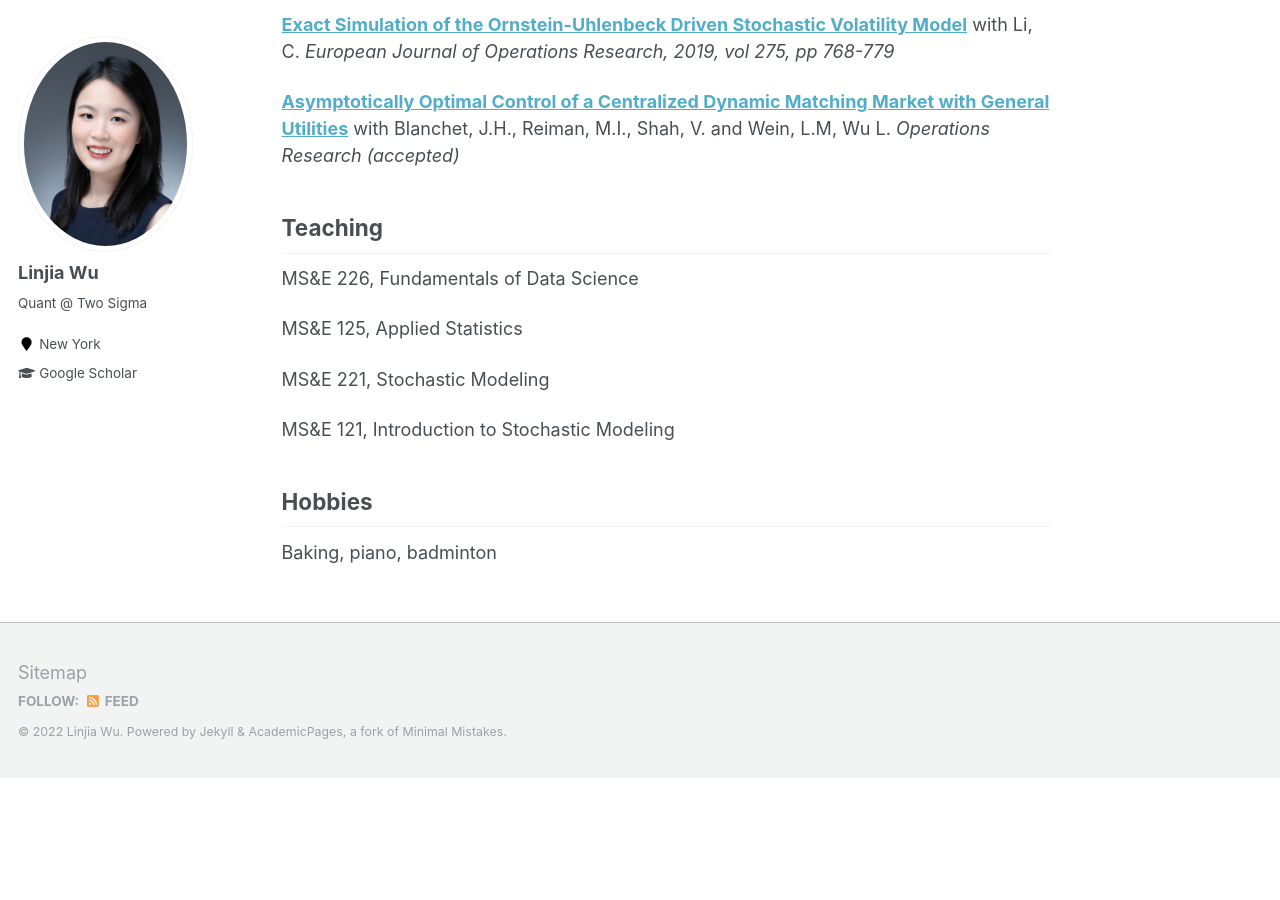
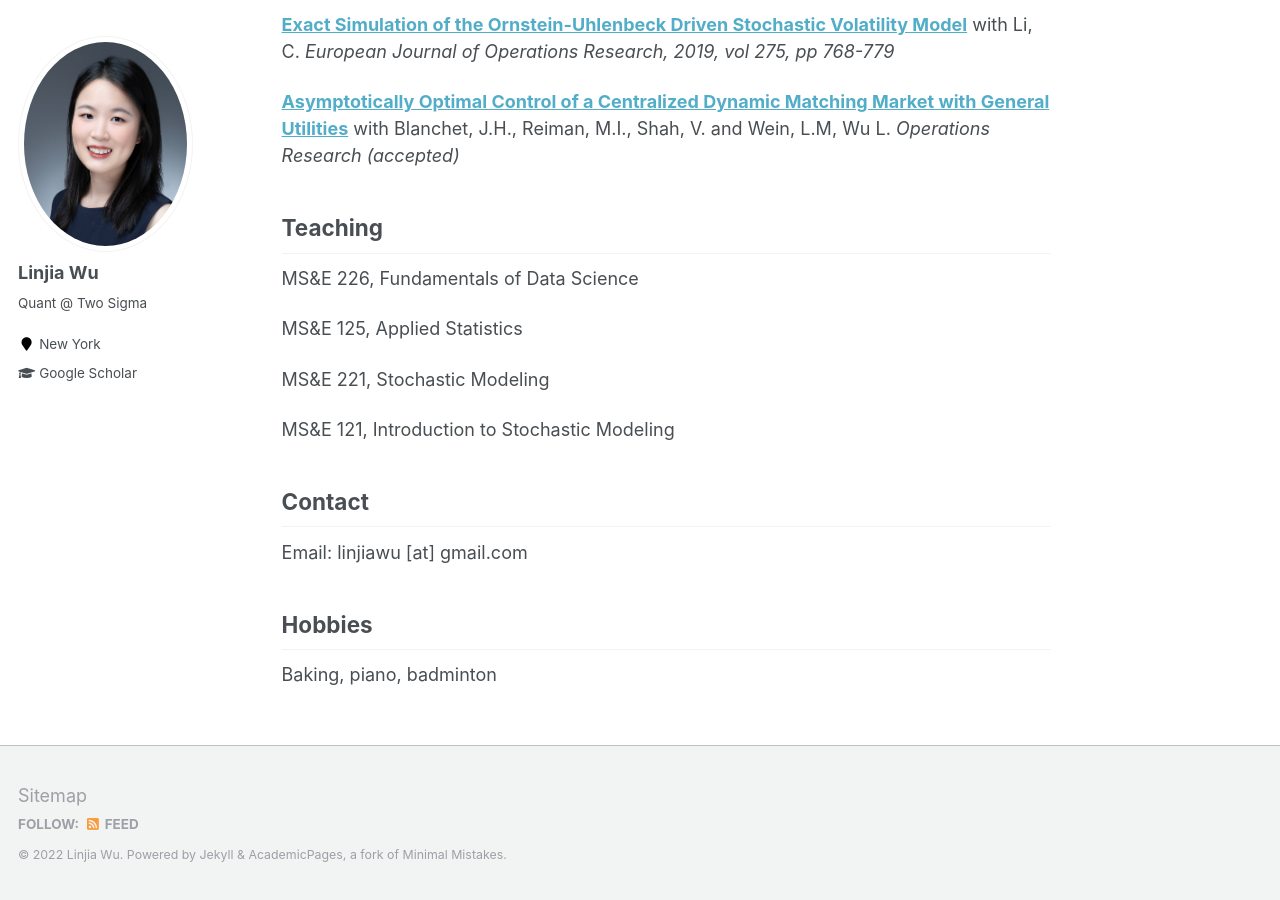
Before and after one commit to linjiawu/linjiawu.github.io, a Jekyll site: the page built from _pages/about.md, in a window 1280 px wide and 900 px high, scrolled down 738 px. Built offline with Jekyll 4.4.1, drawn with Linux system fonts in a browser that asks for light colours; before the commit the page ends 1516 px from its top, so only the background shows below that.

Commit message:
Update about.md

```diff
--- a/_pages/about.md
+++ b/_pages/about.md
@@ -38,7 +38,9 @@ MS&E 221, Stochastic Modeling
 MS&E 121, Introduction to Stochastic Modeling
 
 
-
+Contact
+------
+Email: linjiawu [at] gmail.com
 
 Hobbies
 ------
```
